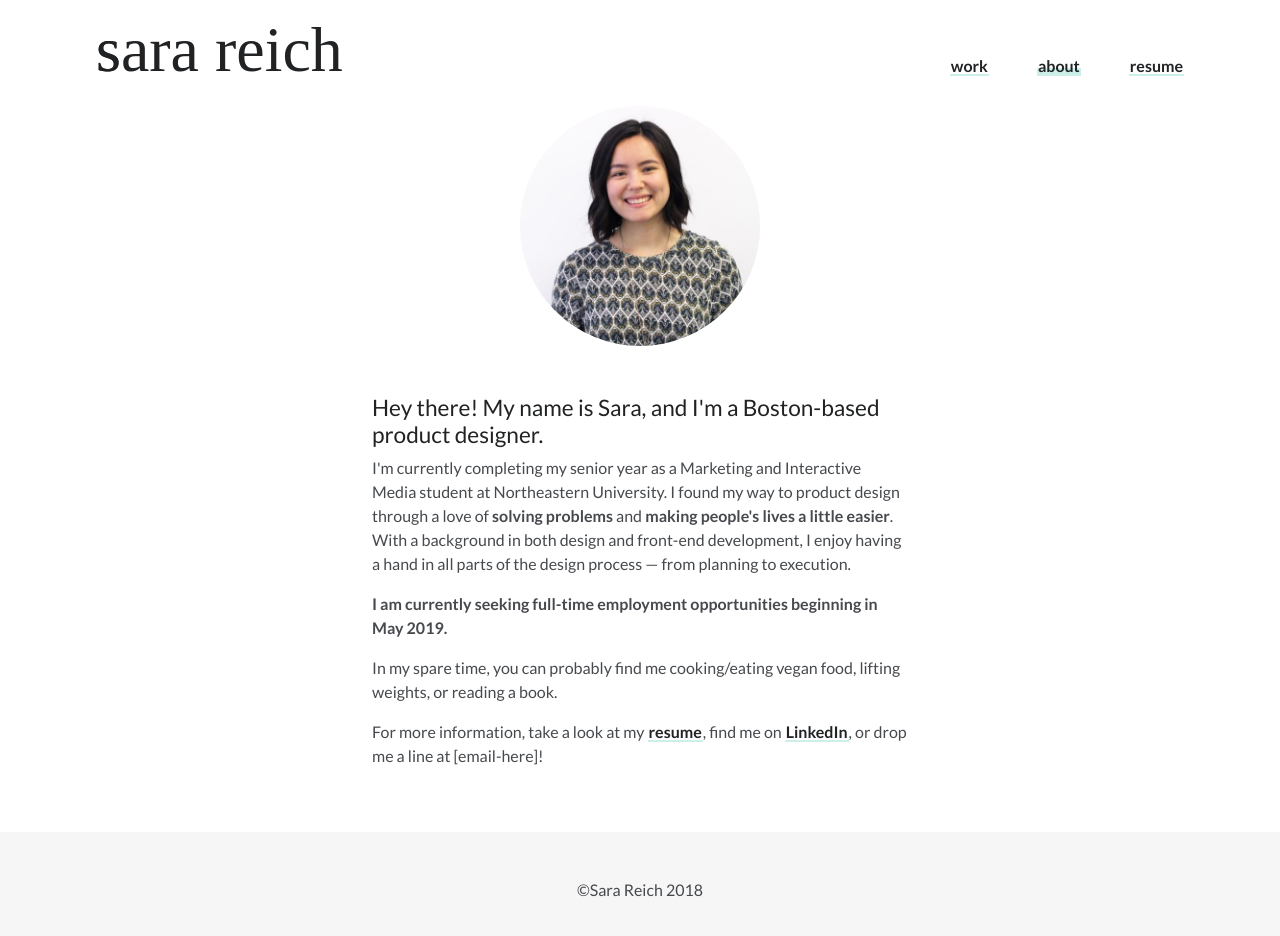
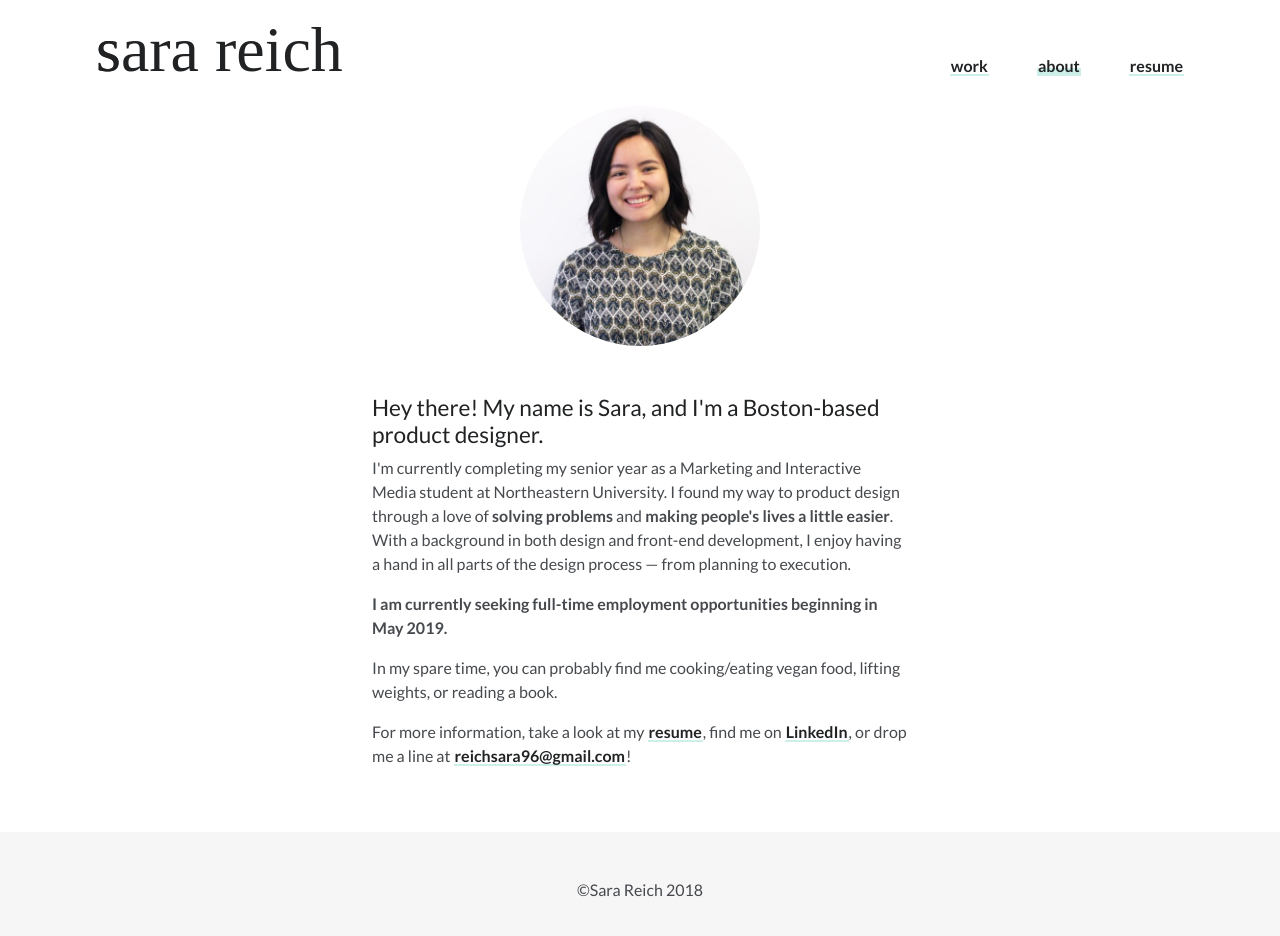
Before and after one commit to sarareich/sarareich.github.io, a React (Create React App) app: page /about in a window 1280 px wide. Shown: the top 936 px of the page. Built offline with nearby package versions, Linux system fonts and the light colour scheme; a web font is replaced by a local one.

Commit message:
add email address

```diff
--- a/src/components/AboutPage/AboutPage.js
+++ b/src/components/AboutPage/AboutPage.js
@@ -34,7 +34,7 @@ class AboutPage extends React.Component {
             <p className="description-text">
               For more information, take a look at my <a href={Resume} className="link" target="blank">resume</a>, find
               me on <a href="https://www.linkedin.com/in/sara-reich-281941114/" className="link" target="blank">LinkedIn</a>, or
-              drop me a line at [email-here]!
+              drop me a line at <a href="mailto:reichsara96@gmail.com" className="link">reichsara96@gmail.com</a>!
             </p>
           </div>
         </div>
```
